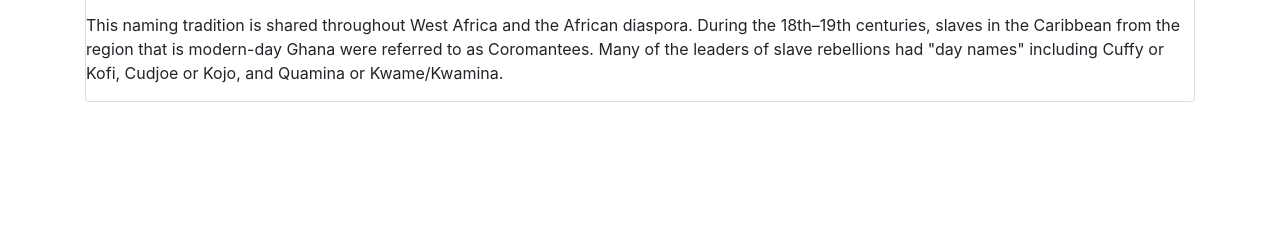
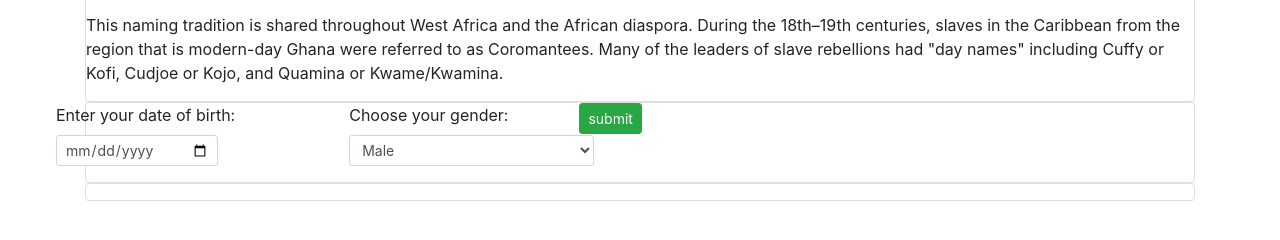
Before and after one commit to mbatianick/akan, a plain HTML site: page index.html in a window 1280 px wide. Shown: the part 178-418 px from the top of the page. Drawn offline with Linux system fonts and the light colour scheme.

Commit message:
add form and function

```diff
--- a/index.html
+++ b/index.html
@@ -28,8 +28,31 @@
                 referred to as Coromantees. Many of the leaders
                 of slave rebellions had "day names" including Cuffy
                 or Kofi, Cudjoe or Kojo, and Quamina or Kwame/Kwamina.</p>
+        </div>
+        <div class="card">
+            <form id="form_data"  class="form row">
 
+                <div class="form-group row">
+                      <label class="label-control ">Enter your date of birth:</label>
+                      <input class="form-control form-control-sm col-md-6" type="date" id="date" value="" placeholder="Enter your dateofbirth"><br/>
+                </div>
 
+                  <div class="form-group row">
+                      <label>Choose your gender:</label>
+                      <select id="gender" class="form-control form-control-sm">
+                          <option>Male</option>
+                          <option>Female</option><br>
+                      </select>
+                  </div>
+                  <div class="row2">
+
+                      <button type="button" class="btn btn-success btn-sm" value="submit" onclick="akan()" >submit</button>
+
+                  </div>
+          </form>
+        </div>
+        <div class="card">
+            <p id="output" class="col-md-12"></p>
         </div>
     </div>
 
--- a/js/script.js
+++ b/js/script.js
@@ -0,0 +1,40 @@
+function akan(){
+//creating variables based on the form
+    var date=document.getElementById("date").value;
+    var dateEnt = date.split("-");
+    var dd=parseInt(dateEnt[2]);
+    var mm=parseInt(dateEnt[1]);
+    var yy=parseInt(dateEnt[0]);
+
+   //formula for birthday calc
+    var cc=(yy-1)/100+1;
+    var dayBirth = ( cc/4 -2*cc-1 + 5*yy/4  + 26*(mm+1)/10 + dd ) % 7;
+
+
+    var maleNames=["Kwasi"," Kwadwo","Kwabena","Kwaku","Yaw","Kofi","Kwame"];
+    var femaleNames=["Akosua","Adwoa","Abenaa","Akua","Yaa","Afua","Ama"];
+    var gender=document.getElementById("gender").value;
+    var daysOfWeek=["Sunday", "Monday","Tuesday","Wednesday","Thursday","Friday","Suturday"];
+    var dayNumber = Math.round(dayBirth);
+
+    //output
+    if(!isNaN(dayNumber)) {
+        if(gender=="Male"){
+
+            document.getElementById("output").innerHTML=("You were born on " + daysOfWeek[dayNumber] + " and Your akana name is " + maleNames[Math.round(dayNumber)] );
+        }
+        else if(gender==="Female"){
+            document.getElementById("output").innerHTML=("You were born on " + daysOfWeek[dayNumber] + " and Your akana name is " + femaleNames[Math.round(dayNumber)] );
+        }else{
+            alert("Enter valid birthday and choose your gender");
+            document.getElementById("output").innerHTML="";
+        }
+    }
+    else{
+        alert("Enter valid birthday and choose your gender");
+        document.getElementById("output").innerHTML="";
+    }
+}
+if (dd<0 || dd>31) {
+
+}
```
